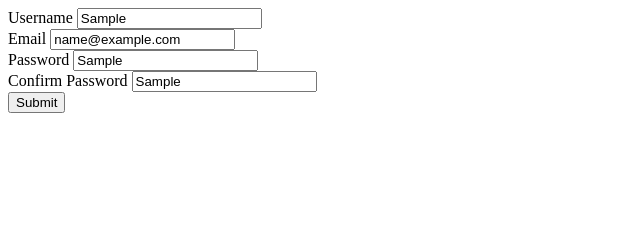
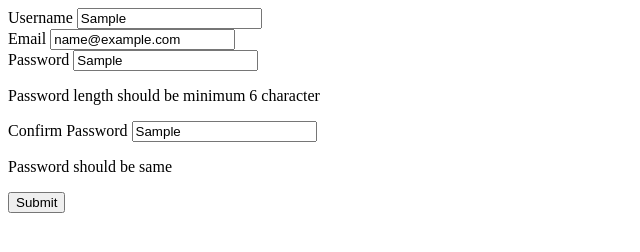
Before and after one commit to swap789/FormValidator, a plain HTML site: page index.html in a window 1280 px wide. Both pictures are taken after typing "Sample", "name@example.com", "Sample", "Sample" into the empty fields and a click on the button "Submit". Shown: the whole page, without its empty margins (0-640 px from the left). Drawn offline with Linux system fonts and the light colour scheme.

Commit message:
Added code for show error message for password and once, also hide the error message on click in username field

```diff
--- a/index.html
+++ b/index.html
@@ -10,17 +10,16 @@
       <div id="usernameDiv">
         <label>Username</label>
         <input id="username" type="text" placeholder="username" />
-        <!-- <p id="usernameError"></p> -->
       </div>
       <div id="emailDiv">
         <label>Email</label>
         <input id="email" type="text" placeholder="Email" />
       </div>
-      <div>
+      <div id="passwordDiv">
         <label>Password</label>
         <input id="password" type="text" placeholder="Password" />
       </div>
-      <div>
+      <div id="confirmPasswordDiv">
         <label>Confirm Password</label>
         <input
           id="confirmPassword"
--- a/js/main.js
+++ b/js/main.js
@@ -7,14 +7,14 @@ const validator = {
     const element = document.getElementById(id);
     return /^\w+([\.-]?\w+)*@\w+([\.-]?\w+)*(\.\w{2,3})+$/.test(element.value);
   },
-
   isMinimumSixChar: function (id) {
     const element = document.getElementById(id);
-    element.value.length >= 6;
+    return element.value.length <= 6;
   },
-
-  isPasswordMatch: function () {
-    const element = document.getElementById(id);
+  isPasswordMatch: function (passId, id) {
+    const password = document.getElementById(passId);
+    const confirmPassword = document.getElementById(id);
+    return password !== confirmPassword;
   },
 };
 
@@ -27,7 +27,6 @@ const fieldValidator = {
   validateEmail: function (id) {
     if (validator.isEmpty(id)) {
       showErrorMessage("emailDiv", "Please Enter Email");
-      //removeErrorMessage("emailDiv");
     } else if (!validator.isEmail(id)) {
       showErrorMessage("emailDiv", "Please Enter valid email");
     }
@@ -35,7 +34,15 @@ const fieldValidator = {
 
   validatePassword: function (id) {
     if (validator.isMinimumSixChar(id)) {
-    } else if (validator.isPasswordMatch(id)) {
+      showErrorMessage(
+        "passwordDiv",
+        "Password length should be minimum 6 character"
+      );
+    }
+  },
+  confirmPassword: function (passId, id) {
+    if (validator.isPasswordMatch(passId, id)) {
+      showErrorMessage("confirmPasswordDiv", "Password should be same");
     }
   },
 };
@@ -43,21 +50,33 @@ const fieldValidator = {
 function showErrorMessage(id, message) {
   const pElement = document.createElement("p");
   pElement.setAttribute("id", id + "Error");
-  const textNode = document.createTextNode(message, "Please Enter username");
-  pElement.append(textNode);
-  document.getElementById(id).appendChild(pElement);
+  if (!document.getElementById(id + "Error")) {
+    const textNode = document.createTextNode(message);
+    pElement.append(textNode);
+    document.getElementById(id).appendChild(pElement);
+  }
 }
 
 function removeErrorMessage(id) {
   const element = document.getElementById(id + "Error");
-  element.parentNode.removeChild(element);
+  if (element && element.parentNode) {
+    element.parentNode.removeChild(element);
+  }
 }
 
 function submit() {
   fieldValidator.validateUserName("username");
   fieldValidator.validateEmail("email");
+  fieldValidator.validatePassword("password");
+  fieldValidator.confirmPassword("password", "confirmPassword");
 }
 
+function init() {
+  document.getElementById("username").addEventListener("click", function (e) {
+    console.log(e.target.value);
+    removeErrorMessage("usernameDiv");
+  });
+}
 window.addEventListener("DOMContentLoaded", function () {
-  // init();
+  init();
 });
```
